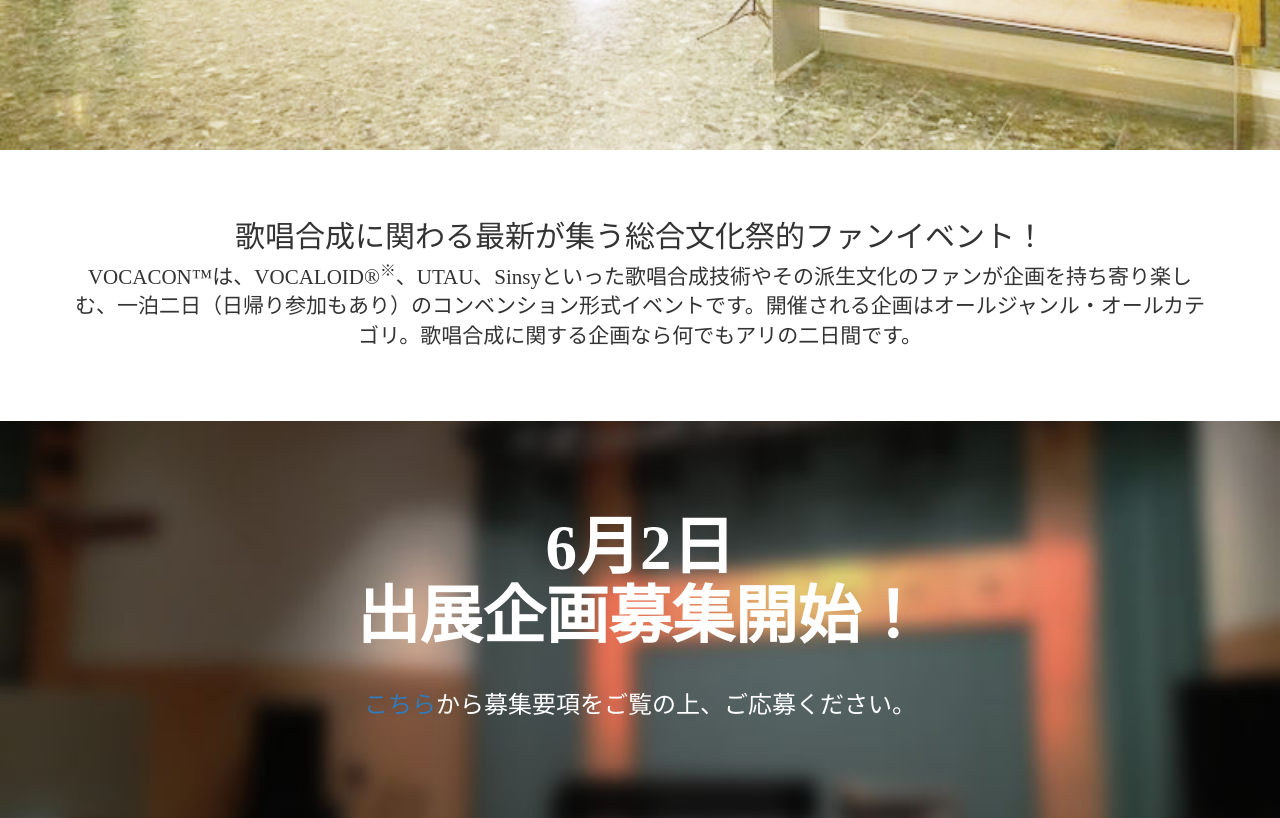
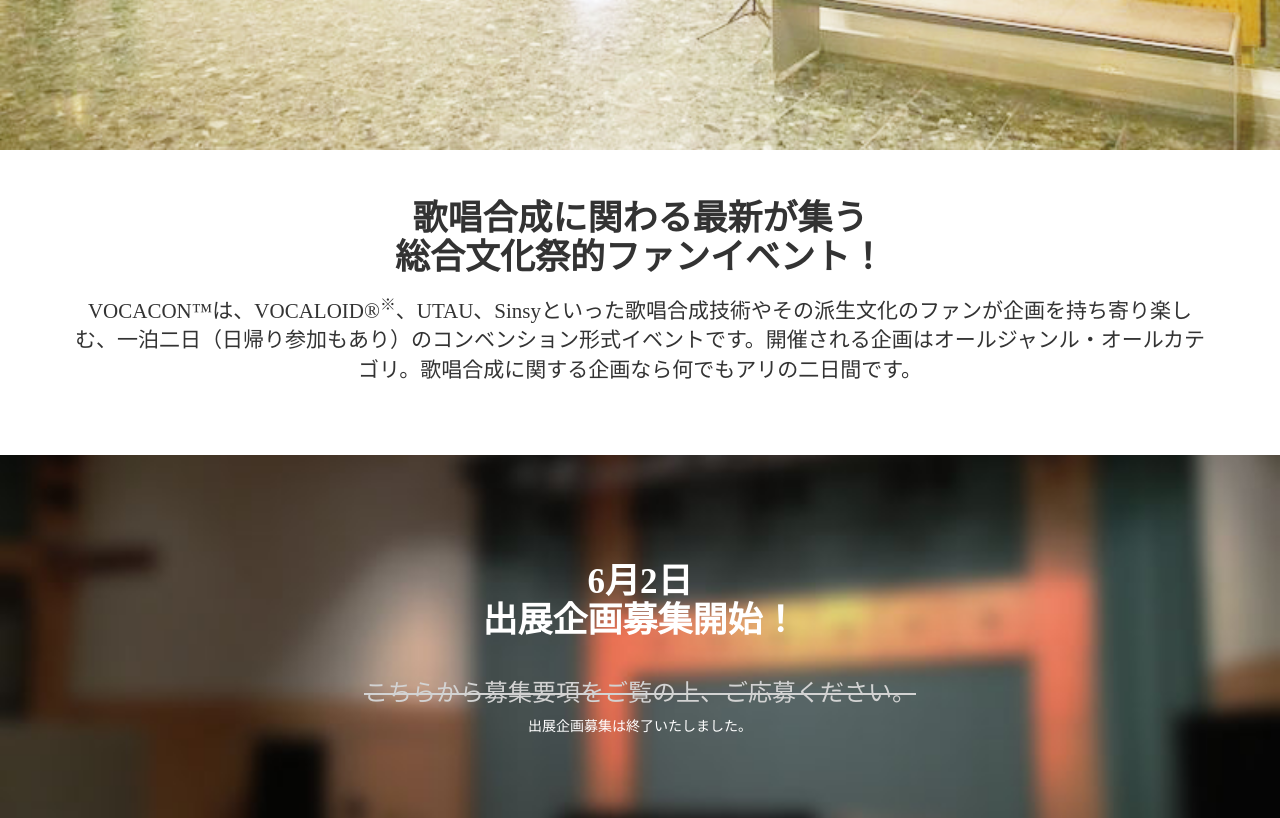
Before and after one commit to keisei1092/vocacon.net, a PHP site: page /2016/index.html in a window 1280 px wide. Shown: the part 650-1468 px from the top of the page. Run offline with PHP 8.4, Linux system fonts and the light colour scheme; some web fonts are replaced.

Commit message:
出展企画募集フォームを消す (#12)
* create new branch and make pull request

* テキストの色をlightgrayにするクラスを定義

* フォームへのリンクをよしなに消す

* .text-vertical-center h1 のフォントサイズがスマフォででかすぎるので抑える

* optimize

```diff
--- a/2016/css/stylish-portfolio.css
+++ b/2016/css/stylish-portfolio.css
@@ -21,7 +21,7 @@ body {
 .text-vertical-center h1 {
     margin: 0;
     padding: 0;
-    font-size: 4.5em;
+    font-size: 2.5em;
     font-weight: 700;
 }
 
--- a/2016/css/text.css
+++ b/2016/css/text.css
@@ -64,3 +64,9 @@ body {
 .bold{
   font-weight: bold;
 }
+
+/* text color */
+
+.lightgray{
+  color: #D3D3D3;
+}
--- a/2016/index.html
+++ b/2016/index.html
@@ -84,8 +84,8 @@
   <section id="about" class="about">
     <div class="container">
       <div class="row">
-        <div class="col-lg-12 text-center">
-          <h2>歌唱合成に関わる最新が集う総合文化祭的ファンイベント！</h2>
+        <div class="col-lg-12 text-vertical-center">
+          <h1>歌唱合成に関わる最新が集う<br>総合文化祭的ファンイベント！</h1><br>
           <p class="lead">VOCACON&trade;は、VOCALOID&reg;<sup>※</sup>、UTAU、Sinsyといった歌唱合成技術やその派生文化のファンが企画を持ち寄り楽しむ、一泊二日（日帰り参加もあり）のコンベンション形式イベントです。開催される企画はオールジャンル・オールカテゴリ。歌唱合成に関する企画なら何でもアリの二日間です。</p>
         </div>
       </div>
@@ -93,12 +93,13 @@
   </section>
   <!-- * Services was inserted here * -->
   <section id="program">
-    <aside class="callout">
+    <div class="container callout">
       <div class="text-vertical-center">
         <h1>6月2日<br>出展企画募集開始！</h1><br>
-        <h3><a href="http://goo.gl/forms/WCV4wHtATWJ7dYNN2" target="_blank">こちら</a>から募集要項をご覧の上、ご応募ください。</h3>
+        <h3 class="lightgray"><s>こちらから募集要項をご覧の上、ご応募ください。</s></h3>
+        <p>出展企画募集は終了いたしました。</p>
       </div>
-    </aside>
+    </div>
   </section>
   <section id="news"></section>
   <!-- * Portfolio was inserted here * -->
```
